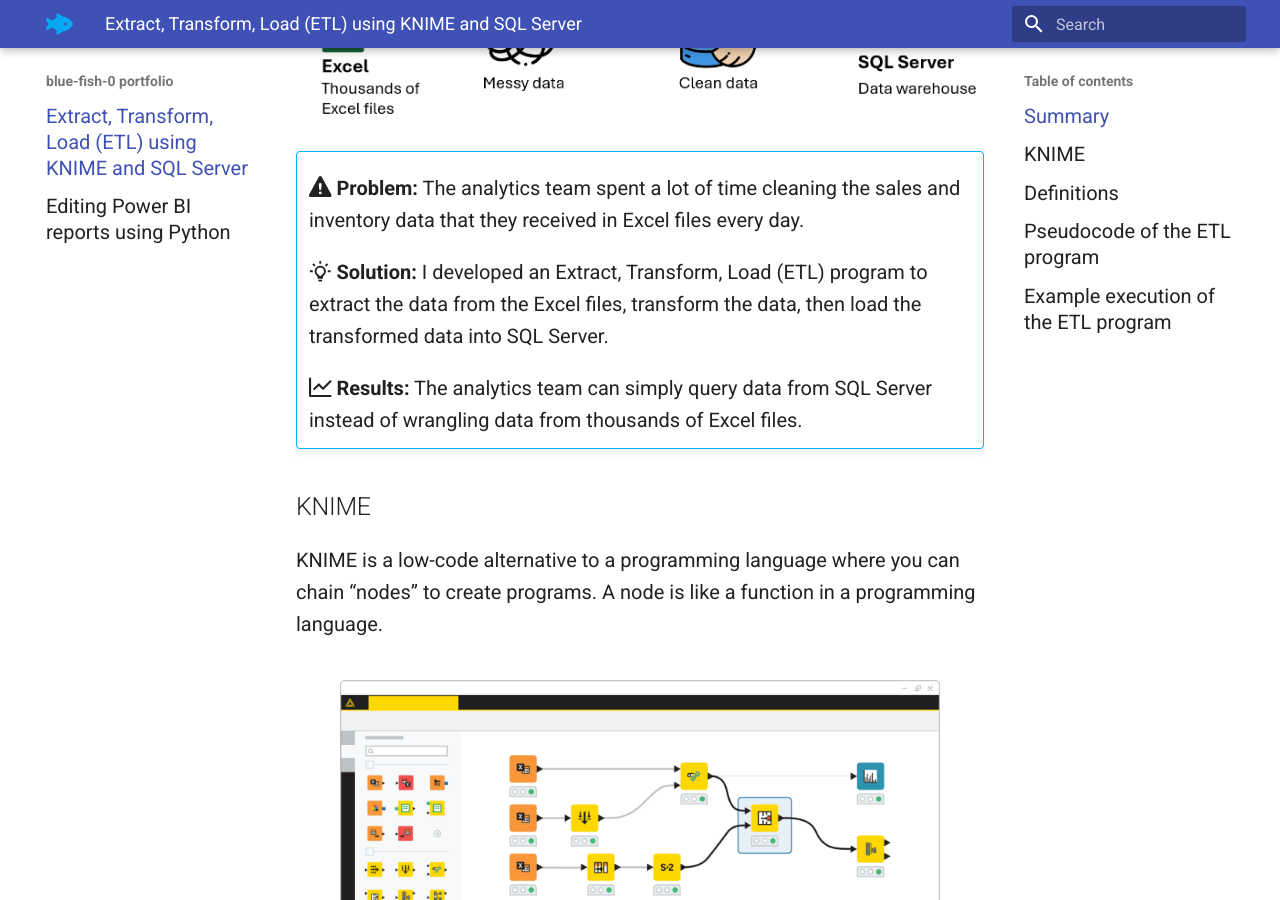
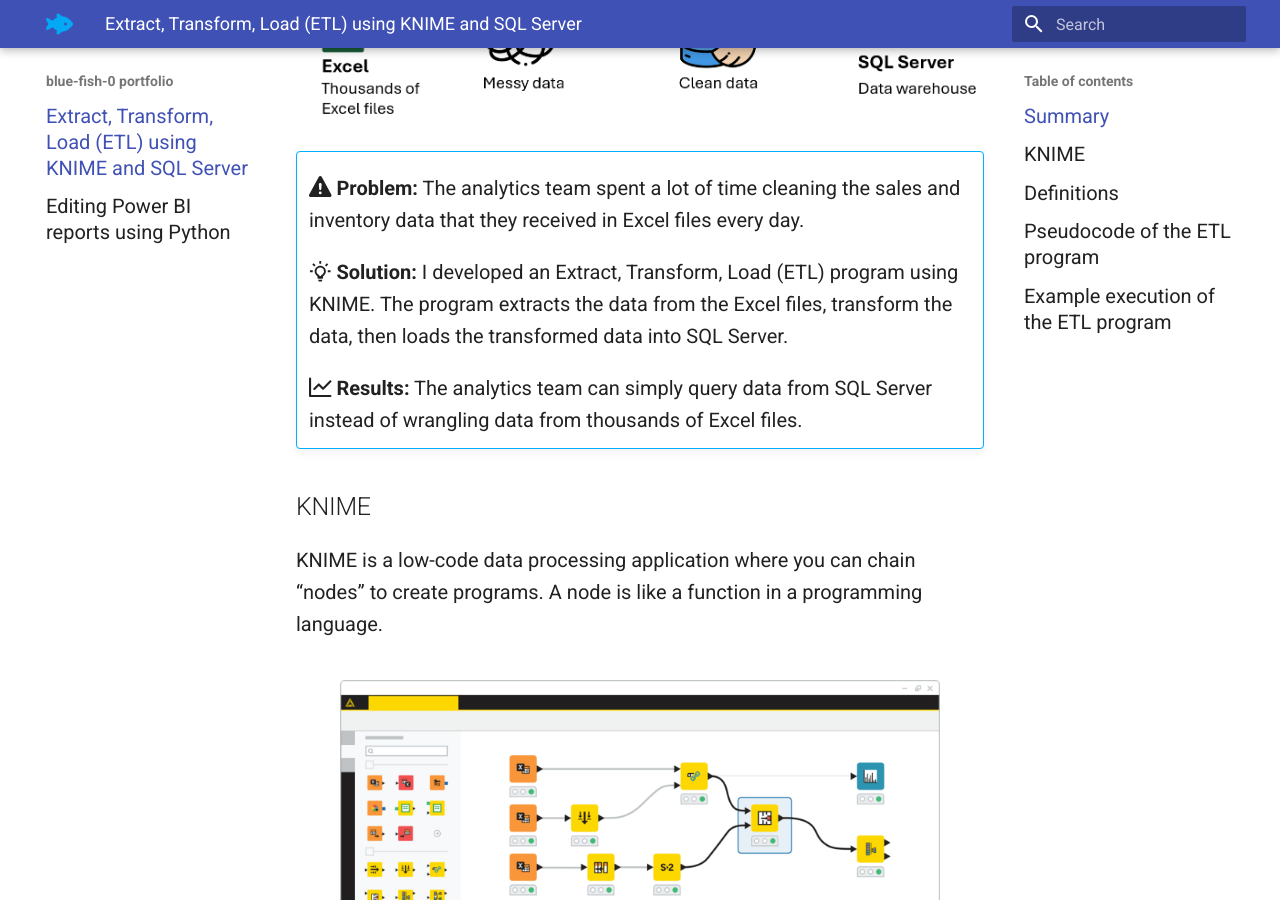
Before and after one commit to blue-fish-0/blue-fish-0.github.io, an MkDocs documentation site: the page built from docs/knime_etl.md, in a window 1280 px wide and 900 px high, scrolled down 420 px. Built offline with MkDocs 1.6.1 and Material for MkDocs 9.7.7, drawn with Linux system fonts in a browser that asks for light colours.

Commit message:
Update knime_etl.md

```diff
--- a/docs/knime_etl.md
+++ b/docs/knime_etl.md
@@ -7,13 +7,13 @@
 !!! abstract ""
     :fontawesome-solid-triangle-exclamation: **Problem:** The analytics team spent a lot of time cleaning the sales and inventory data that they received in Excel files every day.
 
-    :material-lightbulb-on-10: **Solution:** I developed an Extract, Transform, Load (ETL) program to extract the data from the Excel files, transform the data, then load the transformed data into SQL Server.
+    :material-lightbulb-on-10: **Solution:** I developed an Extract, Transform, Load (ETL) program using KNIME. The program extracts the data from the Excel files, transform the data, then loads the transformed data into SQL Server.
 
     :octicons-graph-16: **Results:** The analytics team can simply query data from SQL Server instead of wrangling data from thousands of Excel files.
 
 
 ## KNIME
-KNIME is a low-code alternative to a programming language where you can chain “nodes” to create programs. A node is like a function in a programming language.
+KNIME is a low-code data processing application where you can chain “nodes” to create programs. A node is like a function in a programming language.
 
 ![](images/knime_screenshot.png){width="600"}
 /// caption
```
